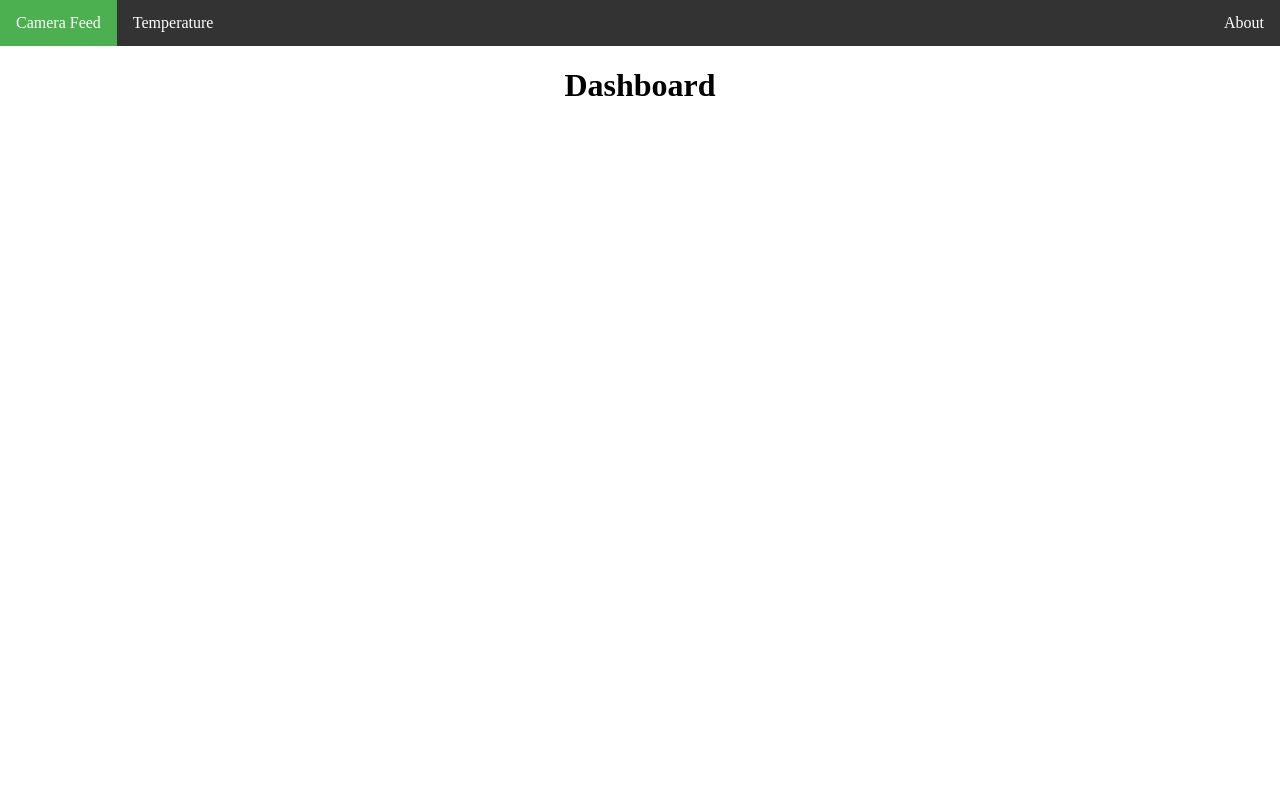
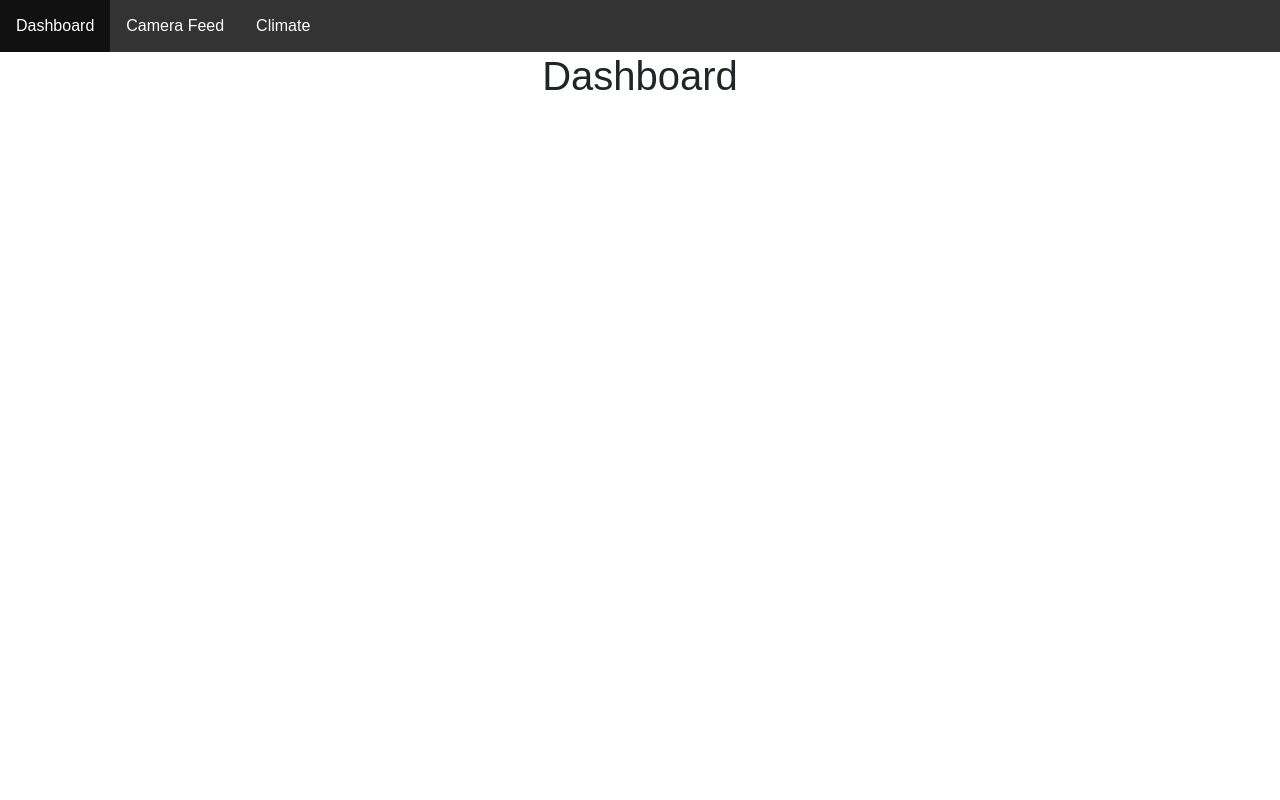
Before and after one commit to JogvanPatursson/raest, a PHP site: page / in a window 1280 px wide. Run offline with PHP 8.4, Linux system fonts and the light colour scheme.

Commit message:
Umaftur...

```diff
--- a/header.php
+++ b/header.php
@@ -1,10 +1,14 @@
+<link rel="stylesheet" href="css/bootstrap.min.css"/>
 <!DOCTYPE html>
 <html>
 <head>
 	<title>RAEST Web App</title>
 	<meta name="viewport" content="width=device-width, initial-scale=1.0">
 	<style>
-	body {margin: 0;}
+	body {
+		margin: 0;
+	  font-family: Arial, Helvetica, sans-serif;
+	}
 
 	ul.topnav {
 	  list-style-type: none;
@@ -18,6 +22,7 @@
 
 	ul.topnav li a {
 	  display: block;
+	  font-family: Arial, Helvetica, sans-serif;
 	  color: white;
 	  text-align: center;
 	  padding: 14px 16px;
@@ -25,10 +30,6 @@
 	}
 
 	ul.topnav li a:hover:not(.active) {background-color: #111;}
-
-	ul.topnav li a.active {background-color: #4CAF50;}
-
-	ul.topnav li.right {float: right;}
 
 	@media screen and (max-width: 600px) {
 	  ul.topnav li.right,
@@ -39,9 +40,9 @@
 <body>
 
 <ul class="topnav">
-	<li><a class="active" href="camera.php">Camera Feed</a></li>
-	<li><a href="temperature.php">Temperature</a></li>
-	<li class="right"><a href="#about">About</a></li>
+	<li><a href="index.php">Dashboard</a></li>
+	<li><a href="camera.php">Camera Feed</a></li>
+	<li><a href="climate.php">Climate</a></li>
 </ul>
 
 </body>
```
Also changed, not shown: temperature.php (deleted, +0 -46 lines).
